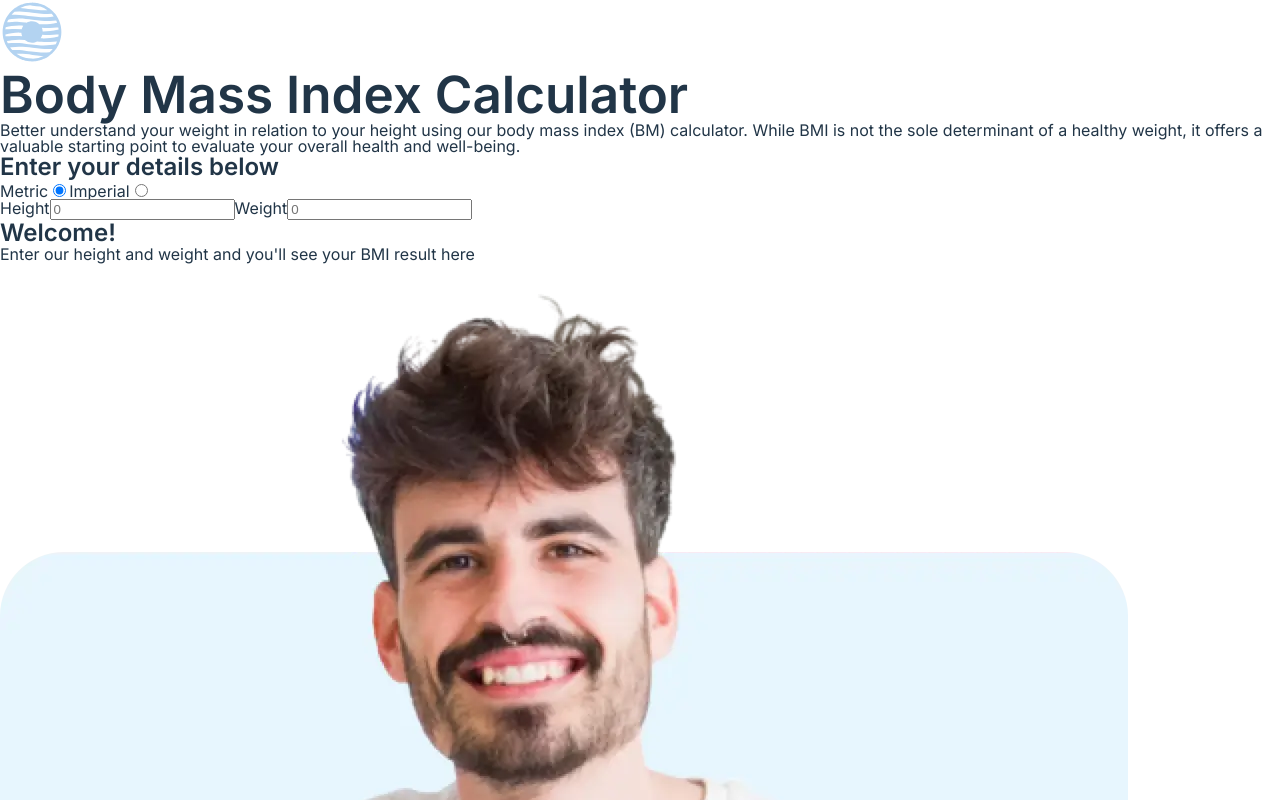
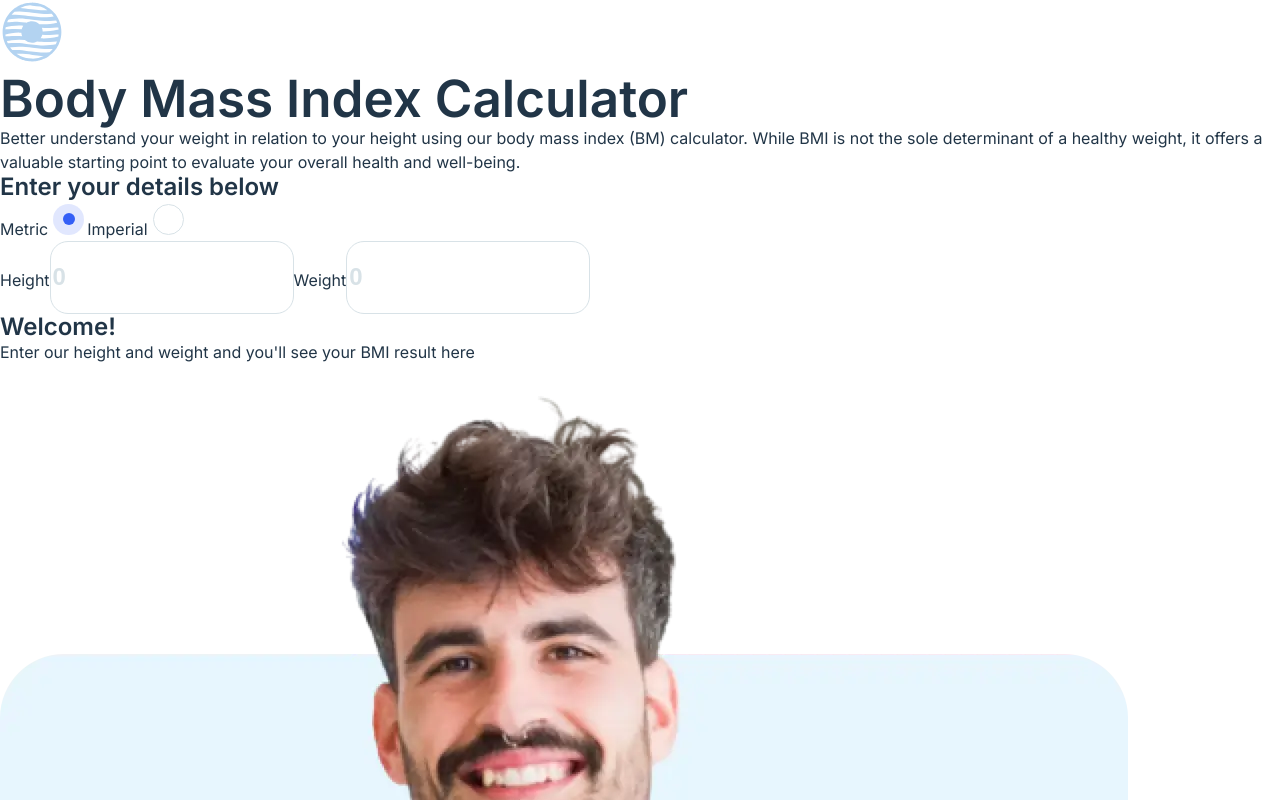
Before and after one commit to KarenDouglas/bmi-calculator, a React (Vite) app in the folder client/: page / in a window 1280 px wide. Shown: the top 800 px of the page. Built offline with nearby package versions, Linux system fonts and the light colour scheme.

Commit message:
implemented the general design system with css variables and hhandled input interactive elements

```diff
--- a/client/index.html
+++ b/client/index.html
@@ -2,12 +2,14 @@
 <html lang="en">
   <head>
     <meta charset="UTF-8" />
-    <link rel="icon" type="image/svg+xml" href="/vite.svg" />
+    <link rel="icon" type="image/svg+xml" href="./src/assets/logo.svg" />
     <link rel="preconnect" href="https://fonts.googleapis.com">
     <link rel="preconnect" href="https://fonts.gstatic.com" crossorigin>
     <link href="https://fonts.googleapis.com/css2?family=Inter:wght@100..900&display=swap" rel="stylesheet">
     <meta name="viewport" content="width=device-width, initial-scale=1.0" />
-    <title>Vite + React</title>
+    <title>
+      BMI Calculator
+    </title>
   </head>
   <body>
     <div id="root"></div>
--- a/client/src/assets/css/app.css
+++ b/client/src/assets/css/app.css
@@ -13,12 +13,64 @@
     --headerLineH: 110%;
     --bodyFontM : 16px;
     --regular: 400;
-    --bodyLineH: 150%
+    --bodyLineH: 150%;
+    --defaultInputColor: #D8E2E7;
 }
 body{
-font-family: "inter";
+    font-family: "inter";
+    line-height: var(--bodyLineH);
 }
 
+input[type="number"]{
+    width: 238px;
+    height: 69px;
+    font-size: var(--headerMed);
+    font-weight: var(--semiBold);
+    color: var(--primary-color);
+    border-radius: 18px;;
+    border: var(--defaultInputColor) 1px solid;
+    transition:border 0.3s ease;
+}
+input[type=number]::placeholder{
+    color: var(--defaultInputColor);
+}
+
+input:hover{
+border: var(--accent-color) 1px solid;
+}
+input[type="radio"]{
+    position: relative;
+    appearance: none;
+    width: 31px;
+    height: 31px;
+    border: var(--defaultInputColor) 1px solid;
+    border-radius: 50%;
+    background-color: transparent;
+    transition:border 0.3s ease-in;
+}
+input[type="radio"]:checked{
+    background-color: rgb(52, 95, 246, .15);
+    border: none;
+
+}
+input[type="radio"]:checked::before {
+    content: '';
+    display: block;
+    width: 12px;
+    height: 12px;
+    background-color: var(--accent-color);
+    border-radius: 50%;
+    position: absolute;
+    top: 50%;
+    left: 50%;
+    opacity: 100%;
+    transform: translate(-50%, -50%);
+}
+
+
+input[type="radio"]:hover{
+  border-color: var(--accent-color);
+}
 h1{
     font-size: var(--headerXL);
     font-weight: var(--semiBold);
```
